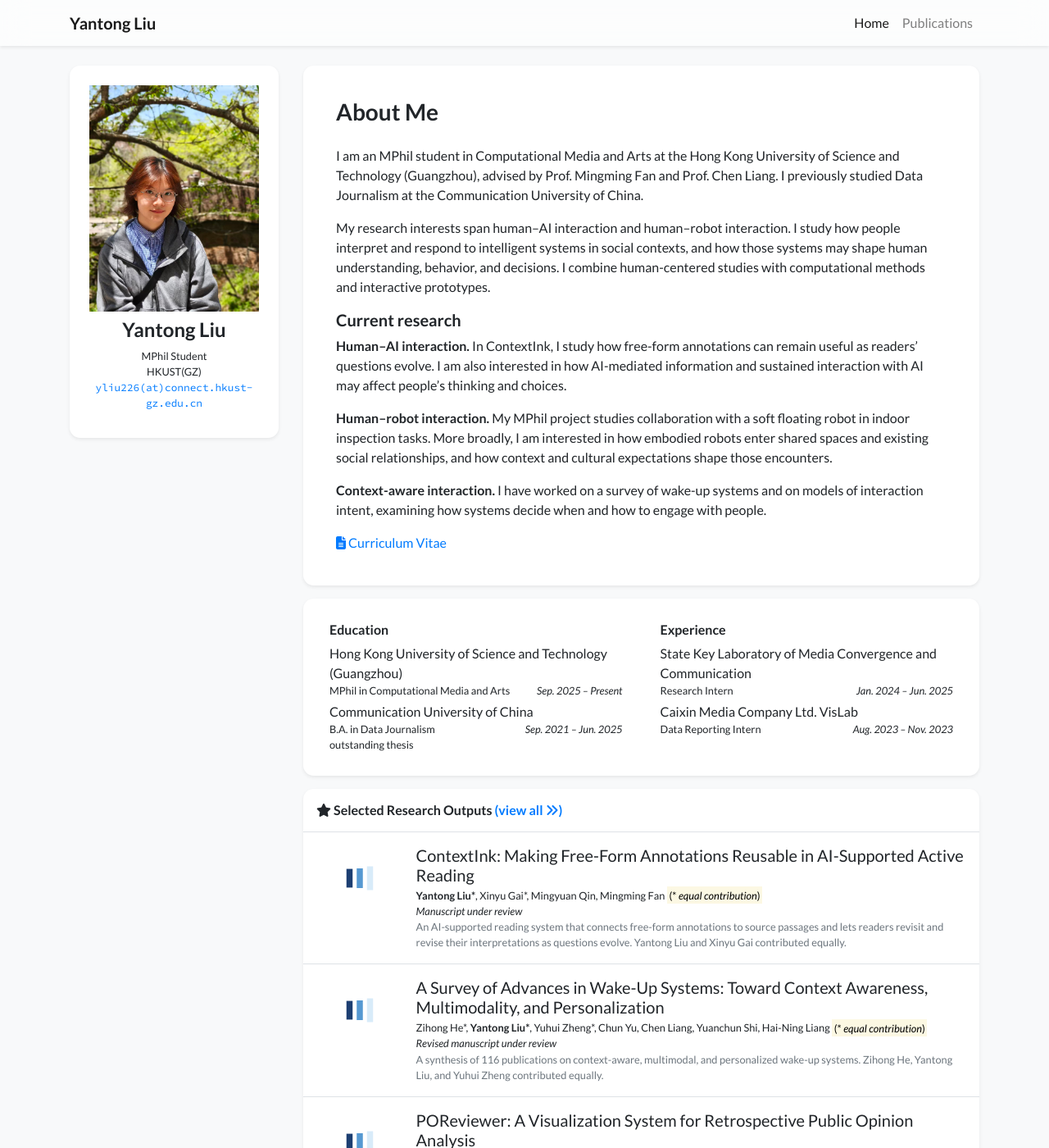
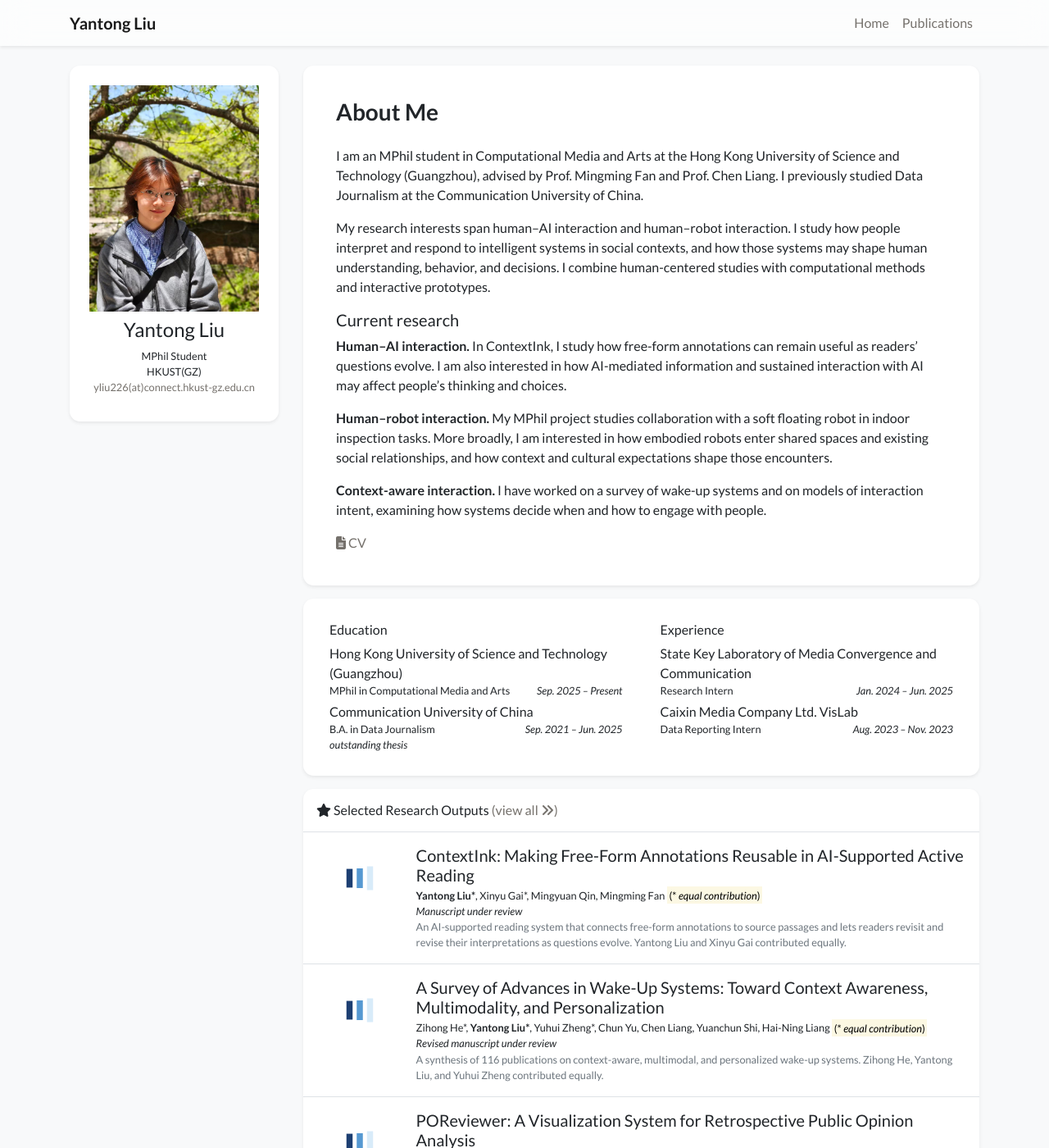
Before and after one commit to syy404/syy404.github.io, a Jekyll site: the page built from index.html, in a window 1280 px wide and 1400 px high. Shown: the whole window at 82% size. Built offline with Jekyll 4.4.1, drawn with Linux system fonts in a browser that asks for light colours; nearby versions of some CDN libraries; a style sheet for code colours, icons or effects is not loaded.

Commit message:
Refine website typography and link styling

```diff
--- a/_includes/widgets/experience_card.html
+++ b/_includes/widgets/experience_card.html
@@ -18,7 +18,7 @@
                                             <div>{{ item.position }}</div>
                                             <div class="mt-auto ml-auto no-break"><em>{{ item.date }}</em></div>
                                         </div>
-                                        {% if item.note %}<div class="small">{{ item.note }}</div>{% endif %}
+                                        {% if item.note %}<div class="small"><em>{{ item.note }}</em></div>{% endif %}
                                     </div>
                                 </li>
                                 {% endfor %}
--- a/_includes/widgets/profile_card.html
+++ b/_includes/widgets/profile_card.html
@@ -41,7 +41,7 @@
                             {{ site.data.profile.short_bio }}
                         </div>
                         {% if site.data.profile.cv_link %}
-                            <a target="_blank" href="{{ site.data.profile.cv_link | relative_url }}"><i class="fas fa-file-alt"></i> Curriculum Vitae</a> <br/>
+                            <a target="_blank" href="{{ site.data.profile.cv_link | relative_url }}"><i class="fas fa-file-alt"></i> CV</a> <br/>
                         {% endif %}
                     </div>
 
--- a/_includes/widgets/profile_card_bio_only.html
+++ b/_includes/widgets/profile_card_bio_only.html
@@ -14,7 +14,7 @@
                             {{ site.data.profile.short_bio }}
                         </div>
                         {% if site.data.profile.cv_link %}
-                            <a target="_blank" href="{{ site.data.profile.cv_link | relative_url }}"><i class="fas fa-file-alt"></i> Curriculum Vitae</a> <br/>
+                            <a target="_blank" href="{{ site.data.profile.cv_link | relative_url }}"><i class="fas fa-file-alt"></i> CV</a> <br/>
                         {% endif %}
                     </div>
 
--- a/_includes/widgets/publication_card.html
+++ b/_includes/widgets/publication_card.html
@@ -1,6 +1,6 @@
 {% assign publications = include.publications %}
 <div class="my-3 p-0 bg-white shadow-sm rounded-xl">
-    <h6 class="border-bottom border-gray p-3 mb-0">
+    <h6 class="border-bottom border-gray p-3 mb-0 selected-research-heading">
         {% if include.title %}{{ include.title }}{% else %}<i class="fas fa-star"></i> Selected Recent Publications{% endif %}
         <a href="{{ 'publications/' | relative_url }}">(view all <i class="fas fa-angle-double-right"></i>)</a>
     </h6>
--- a/assets/css/global.css
+++ b/assets/css/global.css
@@ -1,13 +1,26 @@
 @charset "utf-8";
 body {
-    font-family: "Lato", sans-serif;
+    font-family: "Product Sans", "Lato", sans-serif;
     font-weight: 400;
     padding-top: 5.0rem;
 }
 
-h1, h2, h3, h4, h5, h6,
-.h1, .h2, .h3, .h4, .h5, .h6 {
+h1, h2, h3,
+.h1, .h2, .h3 {
     font-weight: 700;
+}
+
+h4, h5, h6,
+.h4, .h5, .h6 {
+    font-weight: 500;
+}
+
+a[href], a[href]:hover, a[href]:focus, a[href]:visited {
+    color: #75716c !important;
+}
+
+.selected-research-heading {
+    font-size: 1rem;
 }
 
 .card {
@@ -89,7 +102,7 @@ div.lazy {
 }
 
 .email-text {
-    font-family: Source Code Pro, monospace;
+    font-family: inherit;
 }
 
 .carousel button {
```
